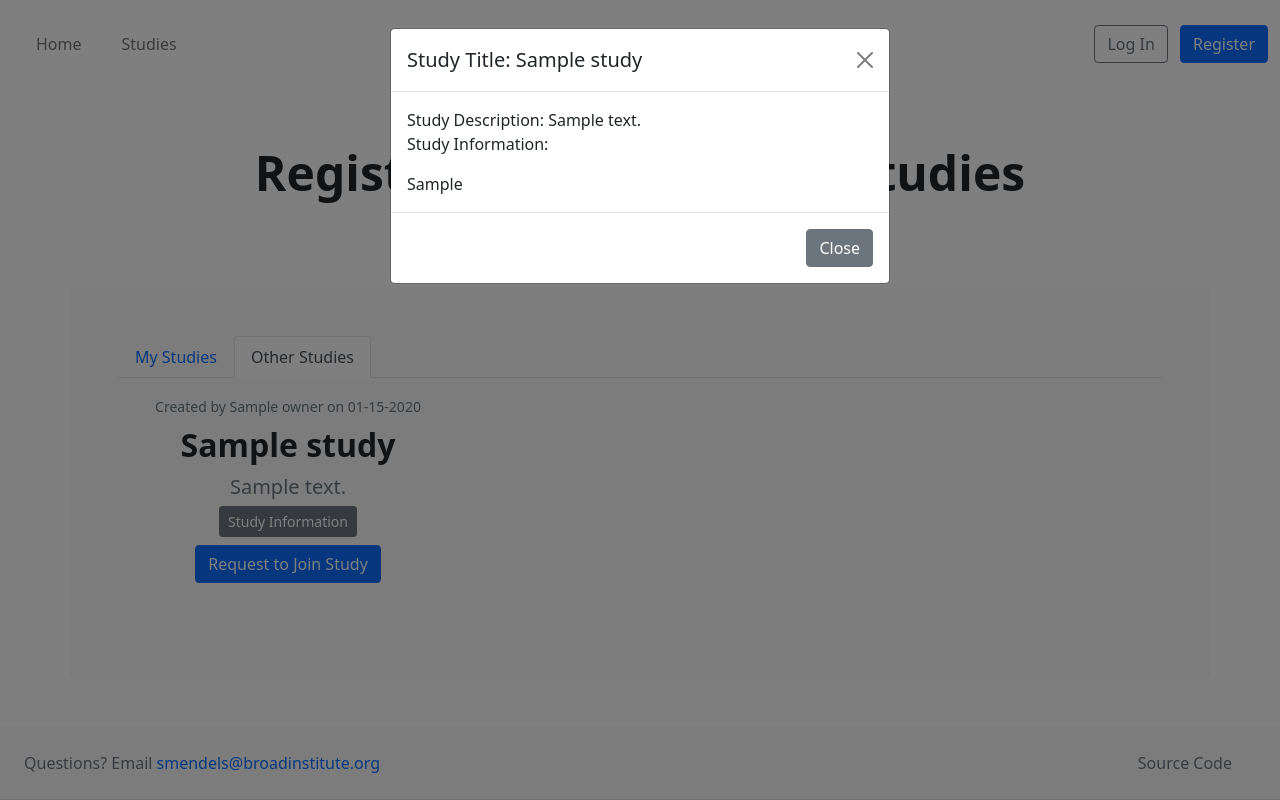
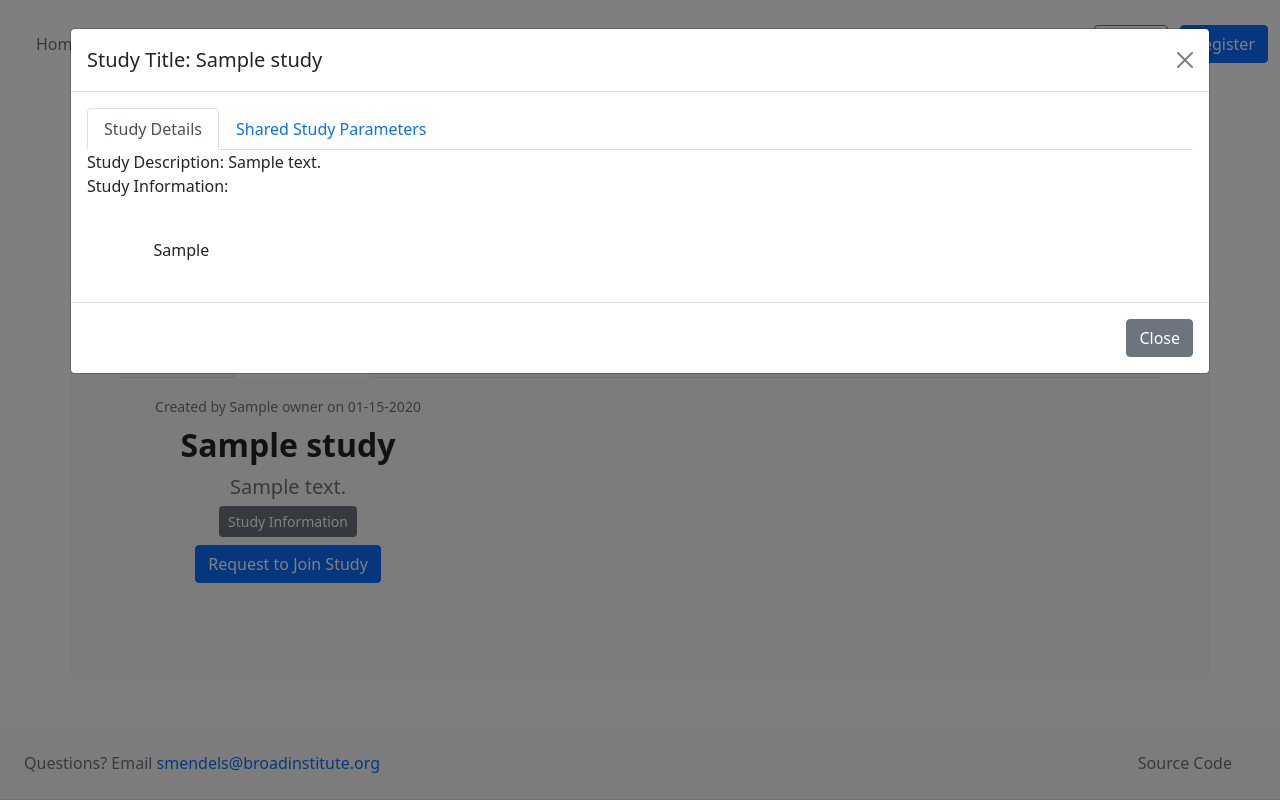
Before and after one commit to hcholab/sfkit-website, a Python web app: template src/templates/studies/index.html in a window 1280 px wide, after a click on "Study Information". Run offline with Jinja, Linux system fonts and the light colour scheme; the template is opened without the code that fills it: most values are stand-ins (such as "Sample title", 1, 10 or a date in 2020); some libraries are stand-ins or nearby versions.

Commit message:
remove parameter buttons and incorporate them into the study information and the configuration workflow

```diff
--- a/src/templates/studies/utils/display_study.html
+++ b/src/templates/studies/utils/display_study.html
@@ -14,32 +14,7 @@
   {% endif %}
   <p class="lead text-muted mb-1">{{ study['description'] }}</p>
   <div class="mb-2">
-    <button type="button" class="btn btn-secondary btn-sm" data-bs-toggle="modal" data-bs-target="#studyInformation{{ study['title']|replace(' ', '') }}">
-      Study Information
-    </button>
-
-    <div class="modal fade" id="studyInformation{{ study['title']|replace(' ', '') }}" tabindex="-1">
-      <div class="modal-dialog">
-        <div class="modal-content">
-          <div class="modal-header">
-            <h5 class="modal-title" id="studyInformationLabel">Study Title:
-              {{ study['title'] }}</h5>
-            <button type="button" class="btn-close" data-bs-dismiss="modal"></button>
-          </div>
-          <div class="modal-body">
-            <div class="text-start mt-0 mb-0">
-              <p class="mt-0 mb-0">Study Description:
-                {{ study['description'] }}</p>
-              <p>Study Information:</p>
-              <p class="mt-0 mb-0" style="white-space: pre-wrap;">{{ study['study_information'] }}</p>
-            </div>
-          </div>
-          <div class="modal-footer">
-            <button type="button" class="btn btn-secondary" data-bs-dismiss="modal">Close</button>
-          </div>
-        </div>
-      </div>
-    </div>
+    {% include 'studies/utils/study_information.html'%}
   </div>
   {% if g.user['id'] == study['owner'] %}
     <form action="{{ url_for('studies.delete_study', study_title=study['title']) }}" method="post">
--- /dev/null
+++ b/src/templates/studies/utils/shared_study_parameters.html
@@ -0,0 +1,26 @@
+{%set owner = (g.user['id'] == study['owner'])%}
+
+<form method="post" action="{{ url_for('studies.parameters', study_title=study['title']) }}">
+  <div class="row p-3 text-start">
+    {% if not owner %}
+      <p>Note: Only the creator of the study can edit the Shared Study Parameters.</p>
+    {% endif %}
+    {% for parameter_name in study["parameters"]["index"] %}
+      <label for="{{ parameter_name }}" class="col-sm-5 col-form-label">
+        {{study["parameters"][parameter_name]['name']}}
+      </label>
+      <div class="col-sm-7">
+        <input type="number" step="any" class="form-control" name="{{parameter_name}}" id="{{parameter_name}}" min="0" value="{{ request.form['{{parameter_name}}'] or study['parameters'][parameter_name]['value'] }}" {% if not owner %} disabled="disabled" {% endif %}>
+      </div>
+      <p class="mt-1 text-start text-muted">
+        {{study["parameters"][parameter_name]['description']}}
+      </p>
+    {% endfor %}
+    {% if owner %}
+      <div class="d-flex flex-wrap justify-content-center">
+        <a href="{{ url_for('studies.study', study_title=study['title']) }}" class="btn btn-outline-secondary me-2 mb-2 mb-sm-0">Cancel</a>
+        <input type="submit" name="save" value="Save" class="btn btn-primary me-2">
+      </div>
+    {% endif %}
+  </div>
+</form>
--- /dev/null
+++ b/src/templates/studies/utils/study_information.html
@@ -0,0 +1,49 @@
+{% set study_id = study['title'] | replace(' ', '') %}
+<button type="button" class="btn btn-secondary btn-sm" data-bs-toggle="modal" data-bs-target="#studyInformation{{ study_id }}">
+  Study Information
+</button>
+
+<div class="modal fade" id="studyInformation{{ study_id }}" tabindex="-1">
+  <div class="modal-dialog modal-xl">
+    <div class="modal-content">
+      <div class="modal-header">
+        <h5 class="modal-title" id="studyInformationLabel">
+          Study Title:
+          {{ study['title'] }}
+        </h5>
+        <button type="button" class="btn-close" data-bs-dismiss="modal"></button>
+      </div>
+      <div class="modal-body">
+
+        <ul class="nav nav-tabs">
+          <li class="nav-item">
+            <a class="nav-link active" href="#study_details{{ study_id }}" data-bs-toggle="tab">Study Details</a>
+          </li>
+          <li class="nav-item">
+            <a class="nav-link" href="#shared_study_parameters{{ study_id }}" data-bs-toggle="tab">Shared Study Parameters</a>
+          </li>
+        </ul>
+
+        <div class="tab-content">
+          <div class="tab-pane fade show active" id="study_details{{ study_id }}">
+            <div class="text-start mt-0 mb-0">
+              <p class="mt-0 mb-0">Study Description:
+                {{ study['description'] }}</p>
+              <p>Study Information:</p>
+              <p class="mt-0 mb-0" style="white-space: pre-wrap;">
+                {{ study['study_information'] }}
+              </p>
+            </div>
+          </div>
+          <div class="tab-pane fade" id="shared_study_parameters{{ study_id }}">
+            {% include 'studies/utils/shared_study_parameters.html' %}
+          </div>
+        </div>
+
+      </div>
+      <div class="modal-footer">
+        <button type="button" class="btn btn-secondary" data-bs-dismiss="modal">Close</button>
+      </div>
+    </div>
+  </div>
+</div>
```
Also changed, not shown: src/studies.py (+3 -22 lines), src/templates/studies/parameters.html (+3 -54 lines), src/templates/studies/study.html (+3 -32 lines), src/templates/studies/utils/instructions.html (+2 -8 lines), tests/test_studies.py (+31 -31 lines).
